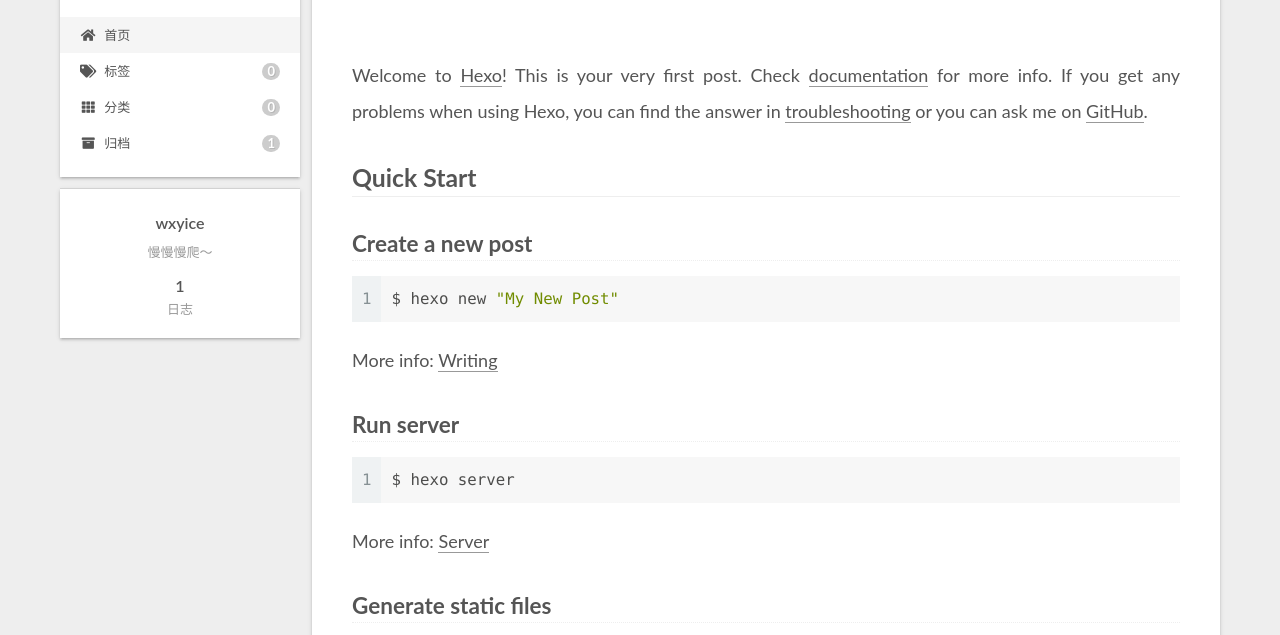
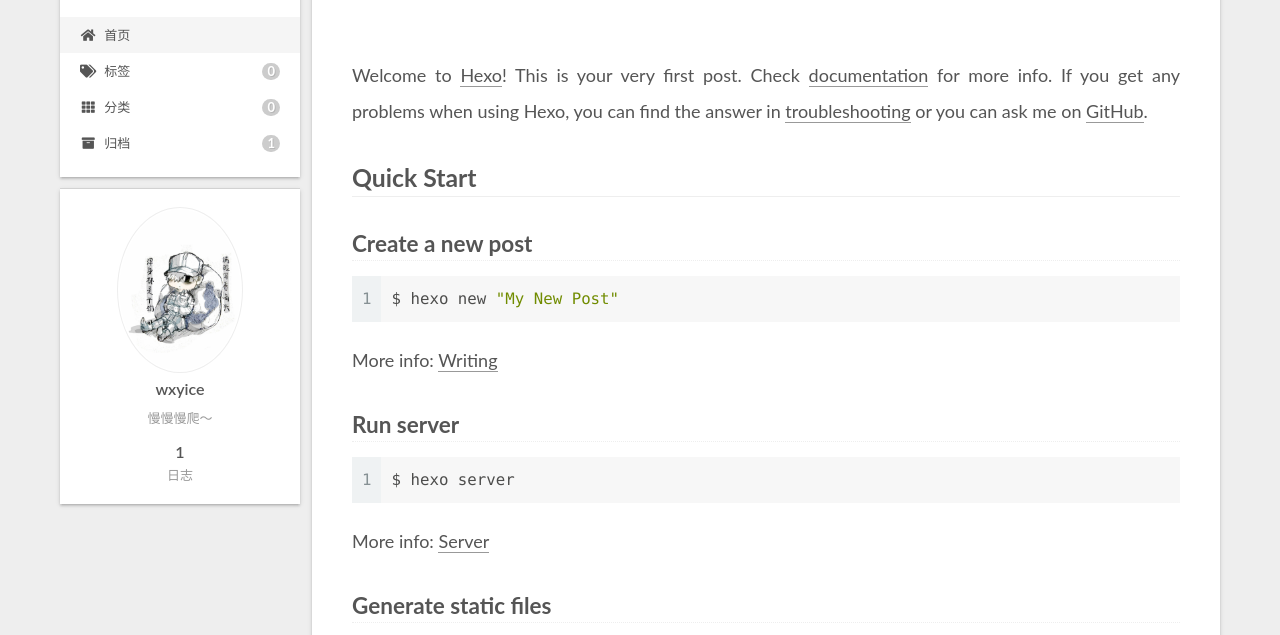
Before and after one commit to wxyice/wxyicedan1.github.io, a plain HTML site: page index.html in a window 1280 px wide. Shown: the part 117-752 px from the top of the page. Drawn offline with Linux system fonts and the light colour scheme.

Commit message:
Site updated: 2020-04-05 20:35:54

```diff
--- a/css/main.css
+++ b/css/main.css
@@ -1142,6 +1142,13 @@ pre .javascript .function {
   margin: 0 auto;
   max-width: 120px;
   padding: 2px;
+  border-radius: 50%;
+}
+.site-author-image {
+  transition: transform 1s ease-out;
+}
+.site-author-image:hover {
+  transform: rotateZ(360deg);
 }
 .site-author-name {
   color: var(--text-color);
@@ -1169,7 +1176,7 @@ pre .javascript .function {
 }
 .links-of-author a::before,
 .links-of-author span.exturl::before {
-  background: #ff0891;
+  background: #2bff91;
   border-radius: 50%;
   content: ' ';
   display: inline-block;
--- a/index.html
+++ b/index.html
@@ -164,7 +164,7 @@
     <link itemprop="mainEntityOfPage" href="http://yoursite.com/2020/04/05/hello-world/">
 
     <span hidden itemprop="author" itemscope itemtype="http://schema.org/Person">
-      <meta itemprop="image" content="/images/avatar.gif">
+      <meta itemprop="image" content="/images/author.jpg">
       <meta itemprop="name" content="wxyice">
       <meta itemprop="description" content="慢慢慢爬～">
     </span>
@@ -285,6 +285,8 @@
 
       <div class="site-overview-wrap sidebar-panel">
         <div class="site-author motion-element" itemprop="author" itemscope itemtype="http://schema.org/Person">
+    <img class="site-author-image" itemprop="image" alt="wxyice"
+      src="/images/author.jpg">
   <p class="site-author-name" itemprop="name">wxyice</p>
   <div class="site-description" itemprop="description">慢慢慢爬～</div>
 </div>
```
Also changed, not shown: 2020/04/05/hello-world/index.html (+3 -1 lines), archives/2020/04/index.html (+2 -0 lines), archives/2020/index.html (+2 -0 lines), archives/index.html (+2 -0 lines), images/author.jpg (added).
